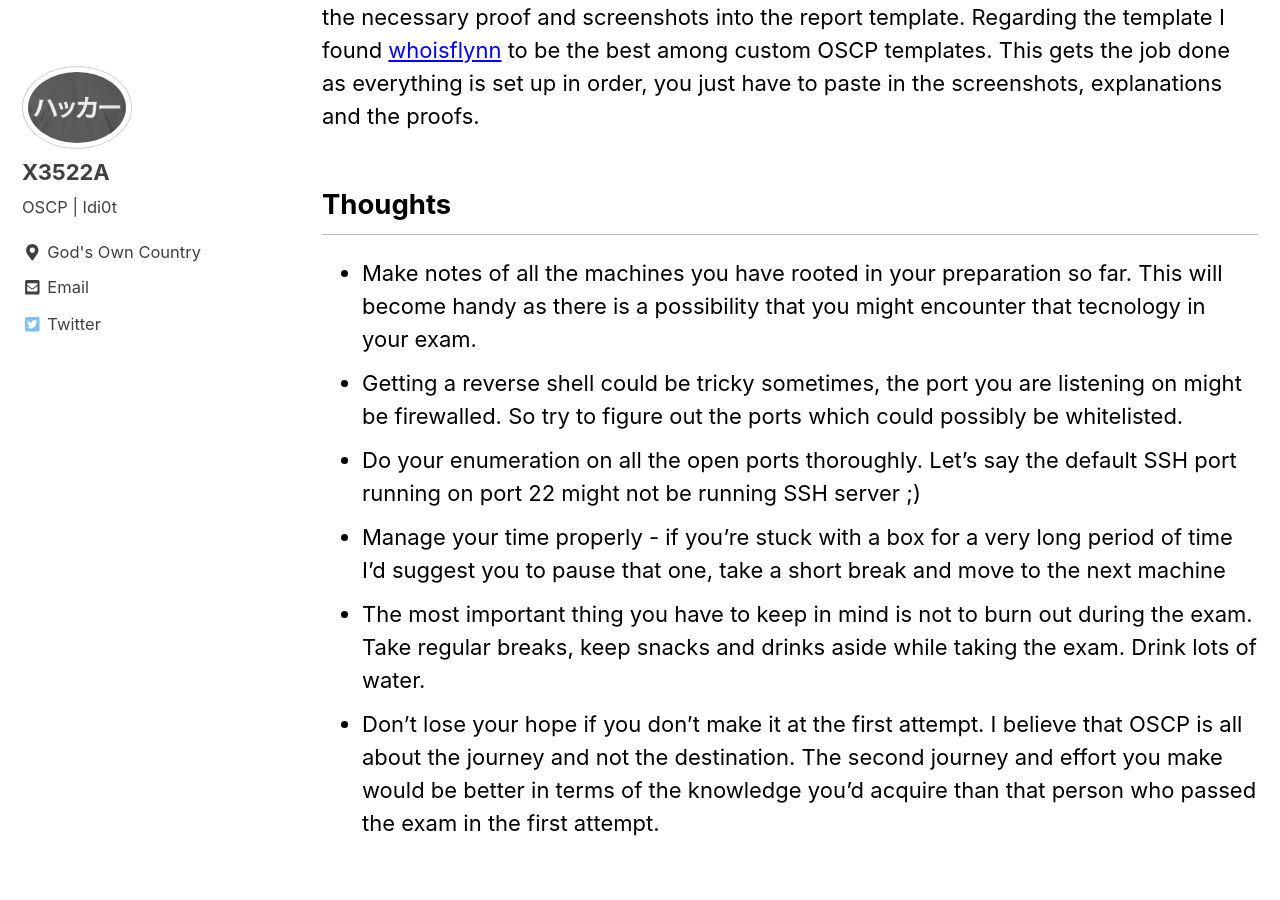
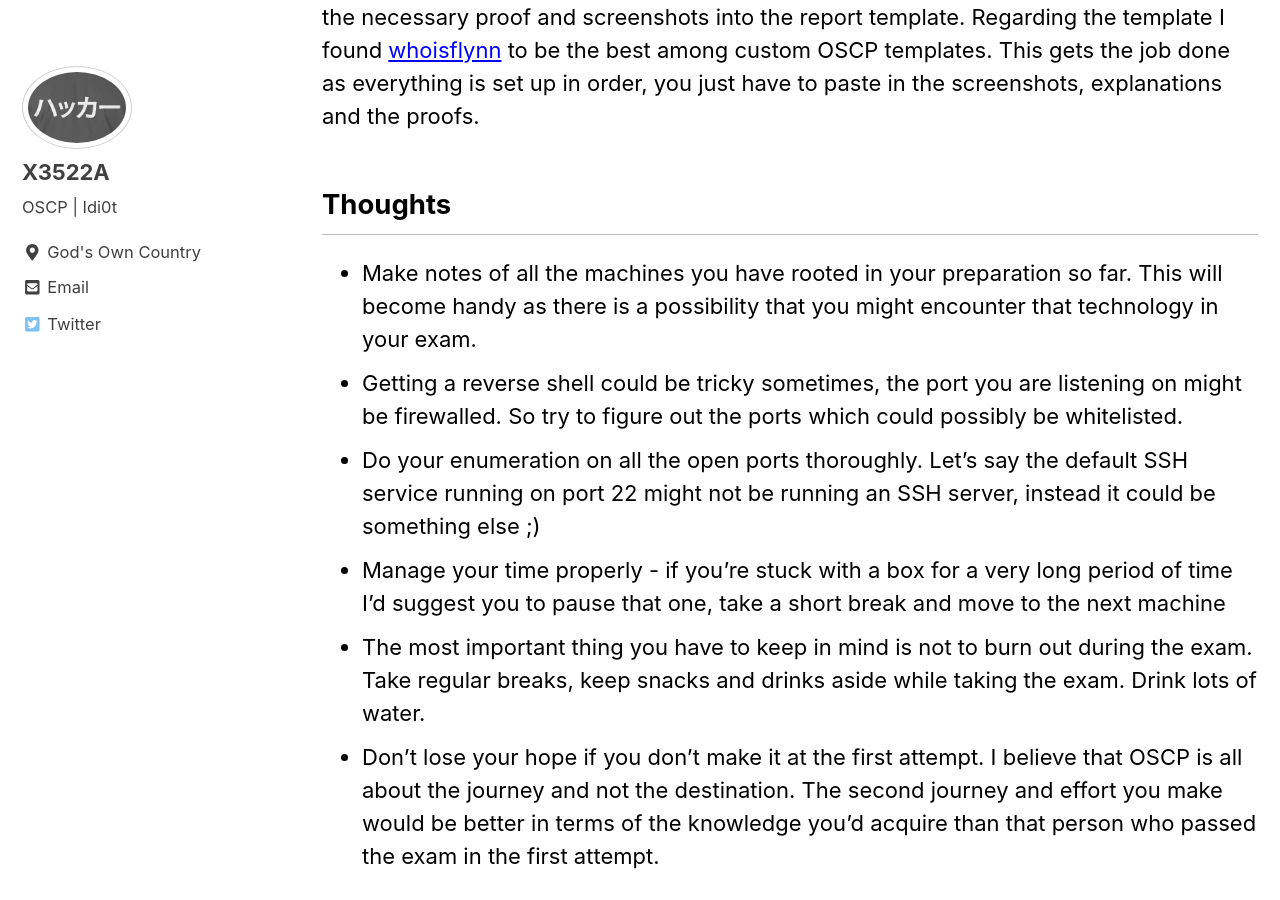
Before and after one commit to vinaysudheer/x3522a.github.io, a Jekyll site: the page built from _posts/2020-10-25-OSCP-Speed-Run-Zero-To-Hero-In-3-Months.md, in a window 1280 px wide and 900 px high, scrolled down 3713 px. Built offline with Jekyll 4.4.1, drawn with Linux system fonts in a browser that asks for light colours; cached includes are drawn as plain includes.

Commit message:
Update 2020-10-25-OSCP-Speed-Run-Zero-To-Hero-In-3-Months.md

```diff
--- a/_posts/2020-10-25-OSCP-Speed-Run-Zero-To-Hero-In-3-Months.md
+++ b/_posts/2020-10-25-OSCP-Speed-Run-Zero-To-Hero-In-3-Months.md
@@ -52,9 +52,9 @@ After rooting the BoF box I had 25 points in hand. Next I rooted the 10 point ma
 Reporting was the next step once the 24 hour exam got over. I took screenshot at each and every progress I made in the exam, so didn't have much difficulty in putting together the necessary proof and screenshots into the report template. Regarding the template I found [whoisflynn](https://github.com/whoisflynn/OSCP-Exam-Report-Template) to be the best among custom OSCP templates. This gets the job done as everything is set up in order, you just have to paste in the screenshots, explanations and the proofs.
 
 ## Thoughts
-+ Make notes of all the machines you have rooted in your preparation so far. This will become handy as there is a possibility that you might encounter that tecnology in your exam.
++ Make notes of all the machines you have rooted in your preparation so far. This will become handy as there is a possibility that you might encounter that technology in your exam.
 + Getting a reverse shell could be tricky sometimes, the port you are listening on might be firewalled. So try to figure out the ports which could possibly be whitelisted.
-+ Do your enumeration on all the open ports thoroughly. Let's say the default SSH port running on port 22 might not be running SSH server ;)
++ Do your enumeration on all the open ports thoroughly. Let's say the default SSH service running on port 22 might not be running an SSH server, instead it could be something else ;)
 + Manage your time properly - if you're stuck with a box for a very long period of time I'd suggest you to pause that one, take a short break and move to the next machine
 + The most important thing you have to keep in mind is not to burn out during the exam. Take regular breaks, keep snacks and drinks aside while taking the exam. Drink lots of water.
 + Don't lose your hope if you don't make it at the first attempt. I believe that OSCP is all about the journey and not the destination. The second journey and effort you make would be better in terms of the knowledge you'd acquire than that person who passed the exam in the first attempt.
```
